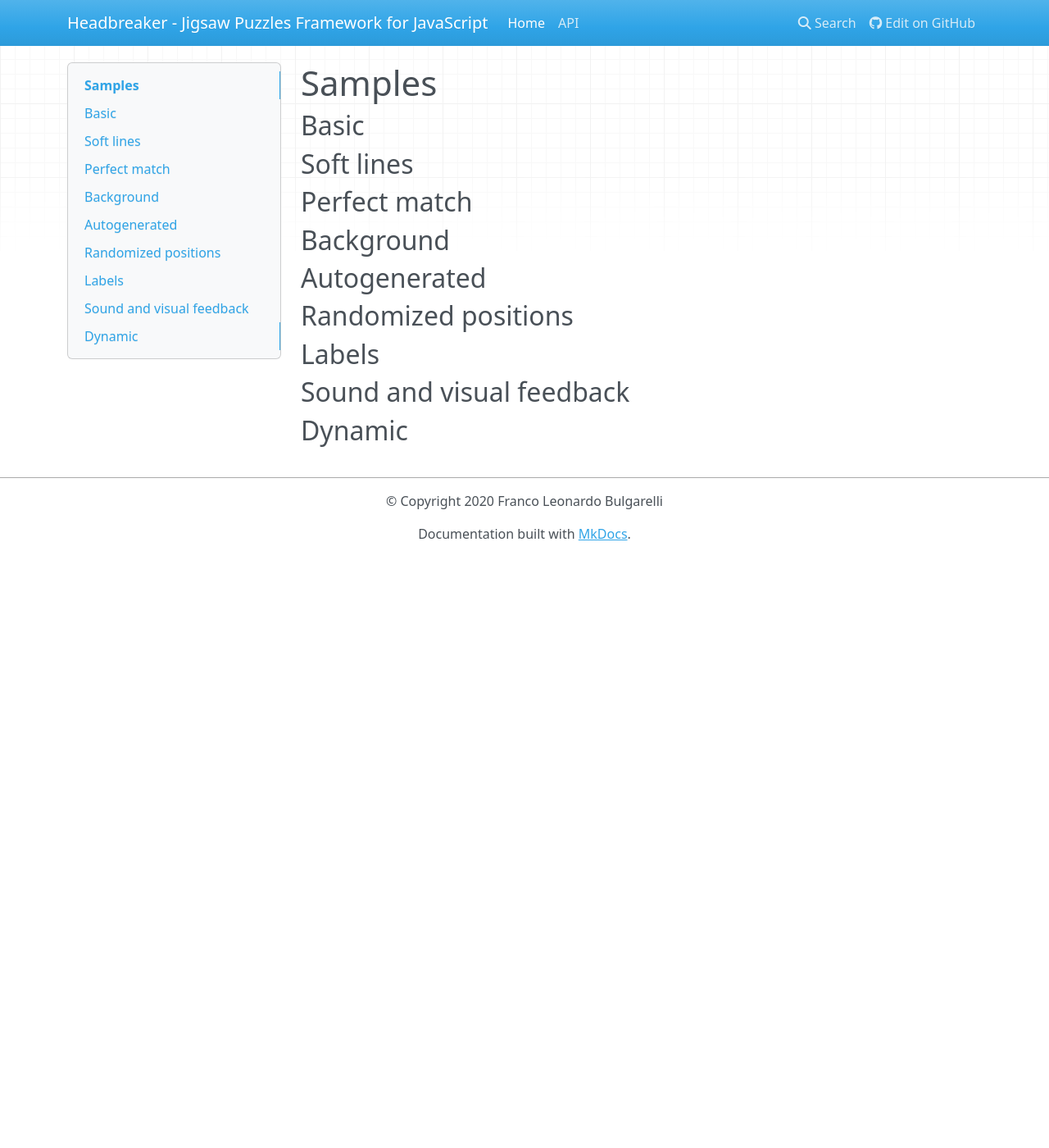
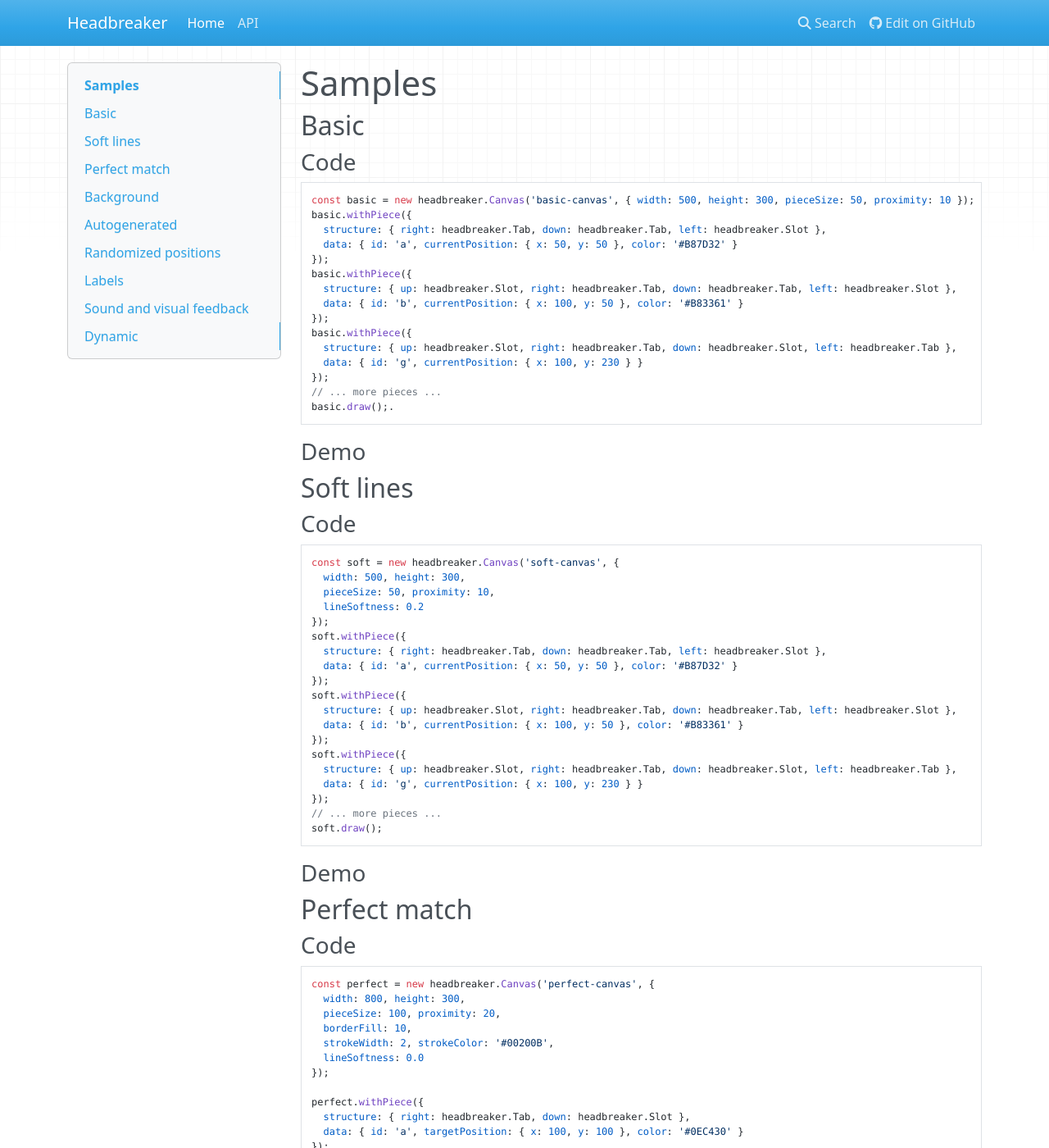
Before and after one commit to flbulgarelli/headbreaker, an MkDocs documentation site: the page built from docs/index.md, in a window 1280 px wide and 1400 px high. Shown: the whole window at 82% size. Built offline with MkDocs 1.6.1, drawn with Linux system fonts in a browser that asks for light colours; nearby versions of some CDN libraries; some of the changed text lies outside the part shown.

Commit message:
Adding some code samples

````diff
--- a/docs/index.md
+++ b/docs/index.md
@@ -4,16 +4,95 @@
 
 ## Basic
 
+### Code
+
+```javascript
+const basic = new headbreaker.Canvas('basic-canvas', { width: 500, height: 300, pieceSize: 50, proximity: 10 });
+basic.withPiece({
+  structure: { right: headbreaker.Tab, down: headbreaker.Tab, left: headbreaker.Slot },
+  data: { id: 'a', currentPosition: { x: 50, y: 50 }, color: '#B87D32' }
+});
+basic.withPiece({
+  structure: { up: headbreaker.Slot, right: headbreaker.Tab, down: headbreaker.Tab, left: headbreaker.Slot },
+  data: { id: 'b', currentPosition: { x: 100, y: 50 }, color: '#B83361' }
+});
+basic.withPiece({
+  structure: { up: headbreaker.Slot, right: headbreaker.Tab, down: headbreaker.Slot, left: headbreaker.Tab },
+  data: { id: 'g', currentPosition: { x: 100, y: 230 } }
+});
+// ... more pieces ...
+basic.draw();.
+```
+
+### Demo
+
 <div id="basic-canvas">
 </div>
 
+
 ## Soft lines
+
+### Code
+
+```javascript
+const soft = new headbreaker.Canvas('soft-canvas', {
+  width: 500, height: 300,
+  pieceSize: 50, proximity: 10,
+  lineSoftness: 0.2
+});
+soft.withPiece({
+  structure: { right: headbreaker.Tab, down: headbreaker.Tab, left: headbreaker.Slot },
+  data: { id: 'a', currentPosition: { x: 50, y: 50 }, color: '#B87D32' }
+});
+soft.withPiece({
+  structure: { up: headbreaker.Slot, right: headbreaker.Tab, down: headbreaker.Tab, left: headbreaker.Slot },
+  data: { id: 'b', currentPosition: { x: 100, y: 50 }, color: '#B83361' }
+});
+soft.withPiece({
+  structure: { up: headbreaker.Slot, right: headbreaker.Tab, down: headbreaker.Slot, left: headbreaker.Tab },
+  data: { id: 'g', currentPosition: { x: 100, y: 230 } }
+});
+// ... more pieces ...
+soft.draw();
+```
+
+### Demo
 
 <div id="soft-canvas">
 </div>
 
 
 ## Perfect match
+
+### Code
+
+```javascript
+const perfect = new headbreaker.Canvas('perfect-canvas', {
+  width: 800, height: 300,
+  pieceSize: 100, proximity: 20,
+  borderFill: 10,
+  strokeWidth: 2, strokeColor: '#00200B',
+  lineSoftness: 0.0
+});
+
+perfect.withPiece({
+  structure: { right: headbreaker.Tab, down: headbreaker.Slot },
+  data: { id: 'a', targetPosition: { x: 100, y: 100 }, color: '#0EC430' }
+});
+perfect.withPiece({
+  structure: { right: headbreaker.Slot, left: headbreaker.Slot },
+  data: { id: 'b', targetPosition: { x: 200, y: 100 }, color: '#098520' }
+});
+perfect.withPiece({
+  structure: { down: headbreaker.Tab, left: headbreaker.Tab },
+  data: { id: 'c', targetPosition: { x: 330, y: 80 }, color: '#04380D' }
+});
+// ... more pieces ...
+perfect.draw();
+```
+
+
+### Demo
 
 <div id="perfect-canvas">
 </div>
@@ -24,6 +103,29 @@
 </div>
 
 ## Autogenerated
+
+### Code
+
+```javascript
+let xul = new Image();
+xul.src = 'static/xul.jpg';
+xul.onload = () => {
+  const autogen = new headbreaker.Canvas('autogen-canvas', {
+    width: 800, height: 800,
+    pieceSize: 100, proximity: 20,
+    borderFill: 10, strokeWidth: 1.5,
+    lineSoftness: 0.18, image: xul,
+  });
+
+  autogen.withPuzzle({
+    horizontalPiecesCount: 6,
+    verticalPiecesCount: 5
+  });
+  autogen.draw();
+}
+```
+
+### Demo
 
 <div id="autogen-canvas">
 </div>
--- a/docs/js/demo.js
+++ b/docs/js/demo.js
@@ -6,31 +6,31 @@
 const basic = new headbreaker.Canvas('basic-canvas', { width: 500, height: 300, pieceSize: 50, proximity: 10 });
 basic.withPiece({
   structure: { right: headbreaker.Tab, down: headbreaker.Tab, left: headbreaker.Slot },
-  data: { id: 'a', currentPosition: { x: 50, y: 50 }, color: 'red' }
+  data: { id: 'a', currentPosition: { x: 50, y: 50 }, color: '#B87D32' }
 });
 basic.withPiece({
   structure: { up: headbreaker.Slot, right: headbreaker.Tab, down: headbreaker.Tab, left: headbreaker.Slot },
-  data: { id: 'b', currentPosition: { x: 100, y: 50 }, color: '#00D2FF' }
+  data: { id: 'b', currentPosition: { x: 100, y: 50 }, color: '#B83361' }
+});
+basic.withPiece({
+  structure: { up: headbreaker.Slot, right: headbreaker.Tab, down: headbreaker.Slot, left: headbreaker.Tab },
+  data: { id: 'g', currentPosition: { x: 100, y: 230 } }
 });
 basic.withPiece({
   structure: { up: headbreaker.Slot, right: headbreaker.Tab, down: headbreaker.Tab, left: headbreaker.Slot },
-  data: { id: 'c', currentPosition: { x: 150, y: 50 }, color: '#00D2FF' }
+  data: { id: 'c', currentPosition: { x: 150, y: 50 }, color: '#B83361' }
 });
 basic.withPiece({
   structure: { up: headbreaker.Slot, down: headbreaker.Slot, left: headbreaker.Slot },
-  data: { id: 'd', currentPosition: { x: 150, y: 100 }, color: '#00D2FF' }
+  data: { id: 'd', currentPosition: { x: 150, y: 100 }, color: '#37AB8C' }
 });
 basic.withPiece({
   structure: { up: headbreaker.Slot, right: headbreaker.Slot, down: headbreaker.Slot, left: headbreaker.Slot },
-  data: { id: 'e', currentPosition: { x: 250, y: 200 }, color: 'green' }
+  data: { id: 'e', currentPosition: { x: 250, y: 200 }, color: '#3934C2' }
 });
 basic.withPiece({
   structure: { up: headbreaker.Tab, right: headbreaker.Tab, down: headbreaker.Tab, left: headbreaker.Tab },
-  data: { id: 'f', currentPosition: { x: 350, y: 250 }, color: 'purple' }
-});
-basic.withPiece({
-  structure: { up: headbreaker.Slot, right: headbreaker.Tab, down: headbreaker.Slot, left: headbreaker.Tab },
-  data: { id: 'g', currentPosition: { x: 100, y: 230 }, color: 'black' }
+  data: { id: 'f', currentPosition: { x: 350, y: 250 }, color: '#A4C234' }
 });
 basic.draw();
 
@@ -43,34 +43,33 @@ const soft = new headbreaker.Canvas('soft-canvas', {
   pieceSize: 50, proximity: 10,
   lineSoftness: 0.2
 });
-
 soft.withPiece({
   structure: { right: headbreaker.Tab, down: headbreaker.Tab, left: headbreaker.Slot },
-  data: { id: 'a', targetPosition: { x: 50, y: 50 }, color: 'red' }
+  data: { id: 'a', currentPosition: { x: 50, y: 50 }, color: '#B87D32' }
 });
 soft.withPiece({
   structure: { up: headbreaker.Slot, right: headbreaker.Tab, down: headbreaker.Tab, left: headbreaker.Slot },
-  data: { id: 'b', targetPosition: { x: 100, y: 50 }, color: '#00D2FF' }
+  data: { id: 'b', currentPosition: { x: 100, y: 50 }, color: '#B83361' }
+});
+soft.withPiece({
+  structure: { up: headbreaker.Slot, right: headbreaker.Tab, down: headbreaker.Slot, left: headbreaker.Tab },
+  data: { id: 'g', currentPosition: { x: 100, y: 230 } }
 });
 soft.withPiece({
   structure: { up: headbreaker.Slot, right: headbreaker.Tab, down: headbreaker.Tab, left: headbreaker.Slot },
-  data: { id: 'c', targetPosition: { x: 150, y: 50 }, color: '#00D2FF' }
+  data: { id: 'c', currentPosition: { x: 150, y: 50 }, color: '#B83361' }
 });
 soft.withPiece({
   structure: { up: headbreaker.Slot, down: headbreaker.Slot, left: headbreaker.Slot },
-  data: { id: 'd', targetPosition: { x: 150, y: 100 }, color: '#00D2FF' }
+  data: { id: 'd', currentPosition: { x: 150, y: 100 }, color: '#37AB8C' }
 });
 soft.withPiece({
   structure: { up: headbreaker.Slot, right: headbreaker.Slot, down: headbreaker.Slot, left: headbreaker.Slot },
-  data: { id: 'e', targetPosition: { x: 250, y: 200 }, color: 'green' }
+  data: { id: 'e', currentPosition: { x: 250, y: 200 }, color: '#3934C2' }
 });
 soft.withPiece({
   structure: { up: headbreaker.Tab, right: headbreaker.Tab, down: headbreaker.Tab, left: headbreaker.Tab },
-  data: { id: 'f', targetPosition: { x: 350, y: 250 }, color: 'purple' }
-});
-soft.withPiece({
-  structure: { up: headbreaker.Slot, right: headbreaker.Tab, down: headbreaker.Slot, left: headbreaker.Tab },
-  data: { id: 'g', targetPosition: { x: 100, y: 230 }, color: 'black' }
+  data: { id: 'f', currentPosition: { x: 350, y: 250 }, color: '#A4C234' }
 });
 soft.draw();
 
--- a/mkdocs.yml
+++ b/mkdocs.yml
@@ -1,4 +1,4 @@
-site_name: Headbreaker - Jigsaw Puzzles Framework for JavaScript
+site_name: Headbreaker
 site_url: https://flbulgarelli.github.io/headbreaker
 nav:
   - Home: index.md
````
